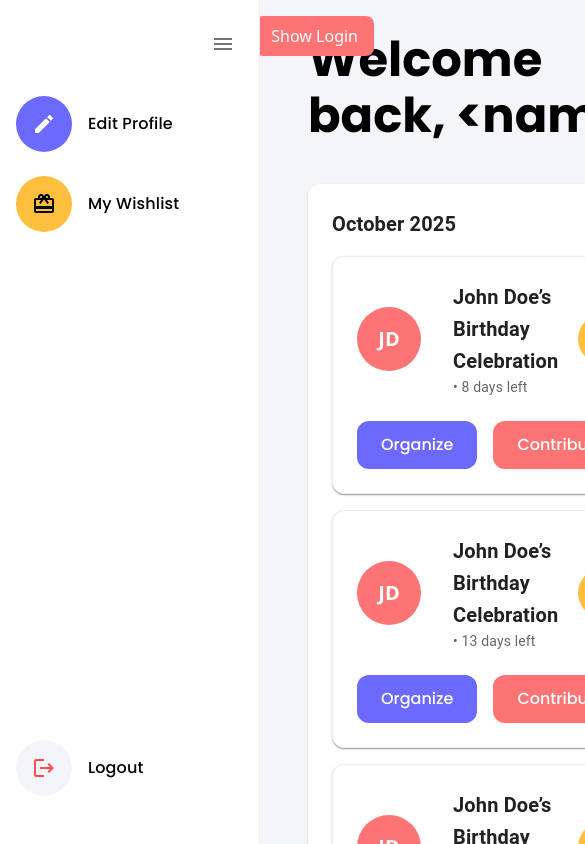
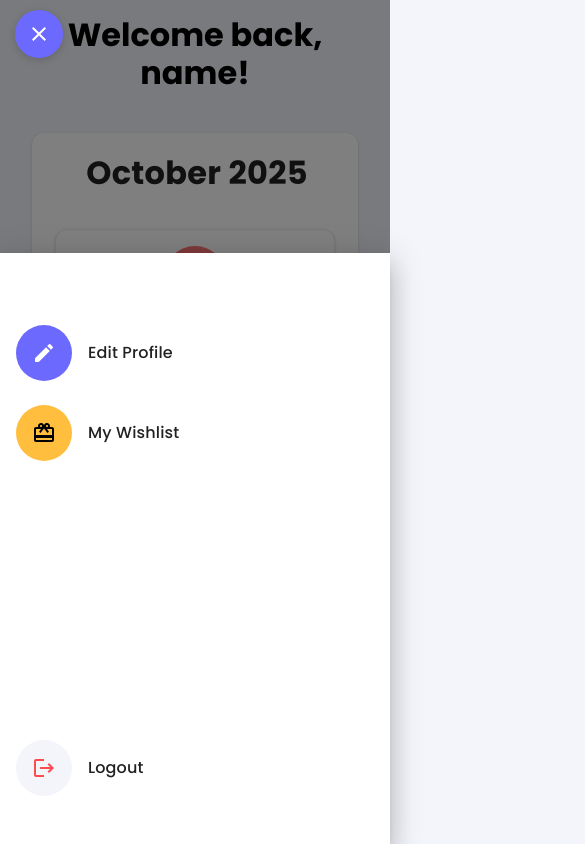
Before and after one commit to filipZlatanovski/symphony-internal-application, a React (Vite) app in the folder front-end/: page / in a window 390 px wide. Shown: the top 844 px of the page, 585 px wide, since content can reach past the window. Built offline with nearby package versions, Linux system fonts and the light colour scheme.

Commit message:
finished mobile responsivenes

```diff
--- a/front-end/src/App.tsx
+++ b/front-end/src/App.tsx
@@ -48,12 +48,12 @@ export default function App() {
           }}
         />
         <Homepage />
-        <button
+        {/* <button
           onClick={toggleView}
           className="fixed top-4 right-4 bg-[#fe7475] text-white px-4 py-2 rounded-lg z-50"
         >
           Show Login
-        </button>
+        </button> */}
         {/* <button
           className="fixed top-40 right-4 bg-[#fe7475] text-white px-4 py-2 rounded-lg z-50"
           onClick={handleOpenEditProfileModal}
--- a/front-end/src/components/BirthdayCard/BirthdayCard.tsx
+++ b/front-end/src/components/BirthdayCard/BirthdayCard.tsx
@@ -34,34 +34,74 @@ const BirthdayCard = ({
 }: BirthdayCardProps) => {
   return (
     <motion.div whileHover={{ scale: 1.02 }} transition={{ duration: 0.3 }}>
-      <Paper sx={birthdayCardStyles}>
+      <Paper
+        sx={{
+          ...birthdayCardStyles,
+          // only change width on mobile
+          width: { xs: "95%", sm: "100%" },
+          mx: { xs: "auto", sm: 0 }, // center on mobile
+          p: { xs: 2, sm: 3 },
+        }}
+      >
         {/* Top Row */}
-        <Box sx={birthdayCardTopRow}>
-          {/* Avatar initials */}
+        <Box
+          sx={{
+            ...birthdayCardTopRow,
+            flexDirection: { xs: "column", sm: "row" },
+            alignItems: { xs: "center", sm: "center" },
+            textAlign: { xs: "center", sm: "left" },
+            gap: { xs: 2, sm: 0 },
+          }}
+        >
+          {/* Avatar */}
           <Box
             component={motion.div}
             whileHover={{ scale: 1.1 }}
-            sx={birthdayCardAvatarStyles}
+            sx={{
+              ...birthdayCardAvatarStyles,
+              width: { xs: 64, sm: 64 },
+              height: { xs: 64, sm: 64 },
+              fontSize: { xs: "1.2rem", sm: "1.25rem" },
+              mr: { xs: 0, sm: 2 },
+            }}
           >
             {name[0]}
             {lastName[0]}
           </Box>
 
           {/* Info */}
-          <Box sx={{ flex: 1, ml: 2 }}>
-            <Typography variant="h6" sx={{ fontWeight: "bold" }}>
+          <Box sx={{ flex: 1, ml: { xs: 0, sm: 2 } }}>
+            <Typography
+              variant="h6"
+              sx={{
+                fontWeight: "bold",
+                fontSize: { xs: "1.15rem", sm: "1.25rem" },
+                fontFamily: "Poppins",
+              }}
+            >
               {name} {lastName}’s Birthday Celebration
             </Typography>
-            <Typography variant="body2" color="text.secondary">
+            <Typography
+              variant="body2"
+              color="text.secondary"
+              sx={{
+                fontSize: { xs: "0.95rem", sm: "1rem" },
+                fontFamily: "Poppins",
+              }}
+            >
               {birthdayDate} • {daysLeft} days left
             </Typography>
           </Box>
 
           {/* Wishlist button */}
-          <Tooltip title={`<name's> wishlist`} arrow placement="top">
+          <Tooltip title={`${name}'s wishlist`} arrow placement="top">
             <IconButton
               onClick={() => onWishlistClick(id)}
-              sx={birthdayCardWishlistButtonStyles}
+              sx={{
+                ...birthdayCardWishlistButtonStyles,
+                mt: { xs: 1.5, sm: 0 },
+                alignSelf: { xs: "center", sm: "flex-start" },
+              }}
             >
               <CardGiftcard />
             </IconButton>
@@ -69,7 +109,14 @@ const BirthdayCard = ({
         </Box>
 
         {/* Bottom Buttons */}
-        <Box sx={birthdayCardButtonsContainer}>
+        <Box
+          sx={{
+            ...birthdayCardButtonsContainer,
+            flexDirection: { xs: "column", sm: "row" },
+            justifyContent: { xs: "center", sm: "flex-end" },
+            gap: { xs: 1.5, sm: 2 },
+          }}
+        >
           <Button
             type="button"
             content="Organize"
@@ -89,3 +136,71 @@ const BirthdayCard = ({
 };
 
 export default BirthdayCard;
+
+// const BirthdayCard = ({
+//   id,
+//   name,
+//   lastName,
+//   birthdayDate,
+//   daysLeft,
+//   onWishlistClick,
+//   onOrganize,
+//   onContribute,
+// }: BirthdayCardProps) => {
+//   return (
+//     <motion.div whileHover={{ scale: 1.02 }} transition={{ duration: 0.3 }}>
+//       <Paper sx={birthdayCardStyles}>
+//         {/* Top Row */}
+//         <Box sx={birthdayCardTopRow}>
+//           {/* Avatar initials */}
+//           <Box
+//             component={motion.div}
+//             whileHover={{ scale: 1.1 }}
+//             sx={birthdayCardAvatarStyles}
+//           >
+//             {name[0]}
+//             {lastName[0]}
+//           </Box>
+
+//           {/* Info */}
+//           <Box sx={{ flex: 1, ml: 2 }}>
+//             <Typography variant="h6" sx={{ fontWeight: "bold" }}>
+//               {name} {lastName}’s Birthday Celebration
+//             </Typography>
+//             <Typography variant="body2" color="text.secondary">
+//               {birthdayDate} • {daysLeft} days left
+//             </Typography>
+//           </Box>
+
+//           {/* Wishlist button */}
+//           <Tooltip title={`<name's> wishlist`} arrow placement="top">
+//             <IconButton
+//               onClick={() => onWishlistClick(id)}
+//               sx={birthdayCardWishlistButtonStyles}
+//             >
+//               <CardGiftcard />
+//             </IconButton>
+//           </Tooltip>
+//         </Box>
+
+//         {/* Bottom Buttons */}
+//         <Box sx={birthdayCardButtonsContainer}>
+//           <Button
+//             type="button"
+//             content="Organize"
+//             handleClick={() => onOrganize(id)}
+//             variant="primary"
+//           />
+//           <Button
+//             type="button"
+//             content="Contribute"
+//             handleClick={() => onContribute(id)}
+//             variant="secondary"
+//           />
+//         </Box>
+//       </Paper>
+//     </motion.div>
+//   );
+// };
+
+// export default BirthdayCard;
--- a/front-end/src/components/DoubleConfirmationModal/DoubleConfirmationModal.tsx
+++ b/front-end/src/components/DoubleConfirmationModal/DoubleConfirmationModal.tsx
@@ -5,6 +5,7 @@ import TypographyText from "../TypographyText/TypographyText";
 
 interface DoubleConfirmationModal {
   isOpen: boolean;
+  isMobile: boolean;
   onClose: () => void;
   type: "organize" | "contribute" | undefined;
   openOrganizerModal: () => void;
@@ -13,6 +14,7 @@ interface DoubleConfirmationModal {
 
 export default function DoubleConfirmationModal({
   isOpen,
+  isMobile,
   onClose,
   type,
   openOrganizerModal,
@@ -22,7 +24,7 @@ export default function DoubleConfirmationModal({
     <ModalContainer open={isOpen} onClose={onClose}>
       {type === "contribute" ? (
         <>
-          <CloseButton onClose={onClose} />
+          {isMobile ? "" : <CloseButton onClose={onClose} />}
           <div className="pt-5 text-center">
             <TypographyText
               text={`Are you sure you want to contribute to <name's> birthday gift?`}
@@ -49,7 +51,7 @@ export default function DoubleConfirmationModal({
         </>
       ) : (
         <>
-          <CloseButton onClose={onClose} />
+          {isMobile ? "" : <CloseButton onClose={onClose} />}
           <div className="pt-5 text-center">
             <TypographyText
               text={`Are you sure you want to organize <name's> birthday gift?`}
--- a/front-end/src/components/Homepage/Homepage.tsx
+++ b/front-end/src/components/Homepage/Homepage.tsx
@@ -1,16 +1,29 @@
-import { Box, Container } from "@mui/material";
+import {
+  Box,
+  Container,
+  Typography,
+  useTheme,
+  useMediaQuery,
+  IconButton,
+} from "@mui/material";
+import MenuIcon from "@mui/icons-material/Menu";
 import { useState } from "react";
 import Sidebar from "../Sidebar/Sidebar";
 import MonthSection from "../MonthSection/MonthSection";
-//import StatsCard from "../StatsCard/StatsCard";
-// import BirthdayModal from "../BirthdayModal/BirthdayModal";
 import OrganizerModal from "../OrganizerModal/OrganizerModal";
 import DoubleConfirmationModal from "../DoubleConfirmationModal/DoubleConfirmationModal";
 import { toast, Toaster } from "react-hot-toast";
-import { monthSectionStyles, containerStatsStyles } from "./homepage.styles";
-import TypographyText from "../TypographyText/TypographyText";
+import {
+  monthSectionStyles,
+  containerStatsStyles,
+  typographyTextStyles,
+  hompageBoxContainerStyles,
+  homepageFirstBoxStyles,
+  hamburgerButtonStyles,
+} from "./homepage.styles";
 import EditProfileModal from "../EditProfileModal/EditProfileModal";
 import WishlistDrawer from "../WishlistDrawer/WishlistDrawer";
+import { Close } from "@mui/icons-material";
 
 const BIRTHDAYS_BY_MONTH = [
   {
@@ -58,6 +71,9 @@ const Homepage = () => {
     useState<boolean>(false);
   const [drawerVisible, setDrawerVisible] = useState<boolean>(false);
 
+  const theme = useTheme();
+  const isMobile = useMediaQuery(theme.breakpoints.down("md"));
+
   const handleDrawerVisible = () => {
     setDrawerVisible((prevState) => !prevState);
   };
@@ -103,6 +119,7 @@ const Homepage = () => {
       />
       {isOrganizerModalOpen && (
         <OrganizerModal
+          isMobile={isMobile}
           isOpen={isOrganizerModalOpen}
           onClose={() => {
             closeAllModals();
@@ -117,6 +134,7 @@ const Homepage = () => {
       {isDoubleConfirmationModalOpen && (
         <DoubleConfirmationModal
           isOpen={isDoubleConfirmationModalOpen}
+          isMobile={isMobile}
           onClose={handeDoubleConfirmationModalClose}
           type={confirmationType}
           openOrganizerModal={handleOrganizerModal}
@@ -135,39 +153,34 @@ const Homepage = () => {
       )}
       {drawerVisible && (
         <WishlistDrawer
+          isMobile={isMobile}
           anchor="right"
           isOpen={drawerVisible}
           onClose={handleDrawerVisible}
         />
       )}
-      <Box
-        sx={{ display: "flex", minHeight: "100vh", backgroundColor: "#f4f5fb" }}
-      >
+      <Box sx={homepageFirstBoxStyles}>
+        {isMobile && (
+          <IconButton
+            onClick={() => setSidebarOpen(!sidebarOpen)}
+            sx={hamburgerButtonStyles}
+          >
+            {isMobile && sidebarOpen ? <Close /> : <MenuIcon />}
+          </IconButton>
+        )}
         <Sidebar
           open={sidebarOpen}
+          isMobile={isMobile}
           setOpen={setSidebarOpen}
           onLogout={() => console.log("Logout")}
           onEditProfile={handleEditProfileModal}
           onWishlist={() => console.log("Wishlist")}
         />
-        <Box
-          component="main"
-          sx={{
-            flexGrow: 1,
-            p: 4,
-            ml: sidebarOpen ? "260px" : "90px",
-            transition: "margin-left 0.4s ease-in-out",
-          }}
-        >
+        <Box component="main" sx={hompageBoxContainerStyles(sidebarOpen)}>
           <Container maxWidth={false} sx={containerStatsStyles}>
-            <TypographyText variant="h3" text="Welcome back, <name>!" />
-            {/* CSS Grid for stats
-            <Box sx={statsStyles}>
-              {STATS.map((s, i) => (
-                <StatsCard key={i} {...s} />
-              ))}
-            </Box> */}
-            {/* Simple Box for month sections */}
+            <Typography variant="h3" sx={typographyTextStyles}>
+              Welcome back, name!
+            </Typography>
             <Box sx={monthSectionStyles}>
               {BIRTHDAYS_BY_MONTH.map((m, i) => (
                 <MonthSection
--- a/front-end/src/components/Homepage/homepage.styles.ts
+++ b/front-end/src/components/Homepage/homepage.styles.ts
@@ -18,6 +18,8 @@ export const mainCardStyles = {
 
 export const monthSectionStyles = {
   display: "flex",
+  justifyContent: "center",
+  alignItems: "center",
   flexDirection: "column",
   gap: 2,
 };
@@ -44,3 +46,60 @@ export const sidebarStyles = (sidebar: boolean) => ({
   transition: "margin-left 0.3s ease-in-out",
   width: sidebar ? "calc(100% - 10px)" : "100%",
 });
+
+export const typographyTextStyles = {
+  fontFamily: "Poppins",
+  fontWeight: 700,
+  mb: 5,
+  fontSize: {
+    xs: "2rem",
+    sm: "2.25rem",
+    md: "2.5rem",
+    lg: "2.75rem",
+    xl: "3rem",
+  },
+  lineHeight: {
+    xs: 1.2,
+    sm: 1.3,
+    md: 1.4,
+    lg: 1.5,
+  },
+  textAlign: {
+    xs: "center",
+    sm: "center",
+    md: "center",
+    lg: "left",
+    xl: "left",
+  },
+};
+
+export const homepageFirstBoxStyles = {
+  display: "flex",
+  minHeight: "100vh",
+  backgroundColor: "#f4f5fb",
+};
+
+export const hompageBoxContainerStyles = (sidebarOpen: boolean) => ({
+  flexGrow: 1,
+  p: { xs: 2, sm: 3, md: 4 },
+  ml: {
+    xs: 0,
+    sm: sidebarOpen ? "260px" : "90px",
+  },
+  transition: "margin-left 0.4s ease-in-out",
+});
+
+export const hamburgerButtonStyles = {
+  position: "fixed",
+  top: 10,
+  left: 15,
+  zIndex: 1400,
+  bgcolor: "#6c69ff",
+  color: "#fff",
+  width: 48,
+  height: 48,
+  boxShadow: "0 2px 8px rgba(0,0,0,0.15)",
+  "&:hover": {
+    bgcolor: "#5a57e6",
+  },
+};
--- a/front-end/src/components/MonthSection/MonthSection.tsx
+++ b/front-end/src/components/MonthSection/MonthSection.tsx
@@ -1,5 +1,11 @@
-import { Paper, Typography, Stack } from "@mui/material";
+import { Paper, Typography, Stack, Box } from "@mui/material";
 import BirthdayCard from "../BirthdayCard/BirthdayCard.tsx";
+import {
+  monthSelectionContainer,
+  monthSelectionMonthText,
+  monthSelectionStack,
+  monthSelectionBox,
+} from "./monthSelection.styles.ts";
 
 interface MonthSectionProps {
   month: string;
@@ -9,35 +15,32 @@ interface MonthSectionProps {
   onWishlistButtonClick: (id: number) => void;
 }
 
-const MonthSection: React.FC<MonthSectionProps> = ({
+export default function MonthSection({
   month,
   birthdays,
   onContributeButtonClick,
   onOrganizeButtonClick,
   onWishlistButtonClick,
-}) => {
+}: MonthSectionProps) {
   return (
-    <Paper sx={{ p: 3, borderRadius: 3 }}>
-      <Typography variant="h6" sx={{ mb: 2, fontWeight: "bold" }}>
-        {month}
-      </Typography>
-      <Stack spacing={2}>
+    <Paper sx={monthSelectionContainer}>
+      <Typography sx={monthSelectionMonthText}>{month}</Typography>
+      <Stack spacing={2} sx={monthSelectionStack}>
         {birthdays.map((b) => (
+          <Box key={b.id} sx={monthSelectionBox}>
             <BirthdayCard
-            key={b.id}
               name={b.name}
               lastName={b.lastName}
               daysLeft={b.daysLeft}
-            id={0}
+              id={b.id}
               birthdayDate={""}
               onWishlistClick={onWishlistButtonClick}
               onOrganize={onOrganizeButtonClick}
               onContribute={onContributeButtonClick}
             />
+          </Box>
         ))}
       </Stack>
     </Paper>
   );
-};
-
-export default MonthSection;
+}
--- /dev/null
+++ b/front-end/src/components/MonthSection/monthSelection.styles.ts
@@ -0,0 +1,28 @@
+export const monthSelectionContainer = {
+  p: { xs: 2, md: 3 },
+  pb: { sm: 2, md: 3 },
+  mb: { sm: 3, md: 5 },
+  borderRadius: 3,
+  width: { xs: "100%", md: "100%" },
+  justifyContent: { xs: "center" },
+  alignItems: { xs: "center" },
+};
+
+export const monthSelectionMonthText = {
+  mb: 4,
+  ml: 0.5,
+  fontWeight: 700,
+  fontSize: { xs: "2rem", sm: "2.25rem", md: "2.5rem" },
+  textAlign: { xs: "center", md: "left" },
+  fontFamily: "Poppins",
+};
+
+export const monthSelectionStack = {
+  flexDirection: { xs: "column", md: "column" },
+  alignItems: { xs: "center", md: "stretch" },
+};
+
+export const monthSelectionBox = {
+  width: { xs: "100%", sm: "90%", md: "100%" },
+  maxWidth: { xs: 1000, md: "none" },
+};
--- a/front-end/src/components/OrganizerModal/OrganizerModal.tsx
+++ b/front-end/src/components/OrganizerModal/OrganizerModal.tsx
@@ -9,12 +9,14 @@ import type { ChangeEvent } from "react";
 
 interface OrganizerModalProps {
   isOpen: boolean;
+  isMobile: boolean;
   onClose: () => void;
   onSubmit: () => void;
 }
 
 export default function OrganizerModal({
   isOpen,
+  isMobile,
   onClose,
   onSubmit,
 }: OrganizerModalProps) {
@@ -30,7 +32,7 @@ export default function OrganizerModal({
   return (
     <Modal open={isOpen} onClose={onClose}>
       <Box sx={organizerModal}>
-        <CloseButton onClose={onClose} />
+        {isMobile ? "" : <CloseButton onClose={onClose} />}
         {/* this should be wrapped in a form component later on */}
         <div className="text-center mt-5">
           <TypographyText text="One Step Closer!" variant="h3" />
@@ -44,7 +46,7 @@ export default function OrganizerModal({
           value={bankDetails}
           onValueChange={handleBankDetailsChange}
         />
-        <div className="flex justify-center items-center mt-5">
+        <div className="flex justify-center items-center mt-5 gap-[3rem]">
           <Button
             variant={`${isFormValid ? "disabled" : "primary"}`}
             type="submit"
@@ -52,6 +54,14 @@ export default function OrganizerModal({
             handleClick={onSubmit}
             disabled={isFormValid}
           />
+          {isMobile && (
+            <Button
+              variant="secondary"
+              type="button"
+              content="Close"
+              handleClick={onClose}
+            />
+          )}
         </div>
       </Box>
     </Modal>
--- a/front-end/src/components/Sidebar/Sidebar.tsx
+++ b/front-end/src/components/Sidebar/Sidebar.tsx
@@ -1,5 +1,5 @@
-import { Box, IconButton, Typography } from "@mui/material";
-import { Edit, CardGiftcard, Logout, Menu } from "@mui/icons-material";
+import { Box, IconButton, Typography, Drawer } from "@mui/material";
+import { Edit, CardGiftcard, Logout, Menu, Close } from "@mui/icons-material";
 import {
   sidebarBoxStyles,
   profileIconStyles,
@@ -12,43 +12,44 @@ import {
 
 interface SidebarProps {
   open: boolean;
+  isMobile: boolean;
   setOpen: (open: boolean) => void;
   onEditProfile: () => void;
   onWishlist: () => void;
   onLogout: () => void;
 }
 
-const Sidebar: React.FC<SidebarProps> = ({
+export default function Sidebar({
   open,
+  isMobile,
   setOpen,
   onEditProfile,
   onWishlist,
   onLogout,
-}) => {
-  return (
-    <Box sx={sidebarBoxStyles(open)}>
-      {/* Toggle button */}
+}: SidebarProps) {
+  const sidebarContent = (
+    <Box sx={sidebarBoxStyles(open, isMobile)}>
       <IconButton
         onClick={() => setOpen(!open)}
         sx={{ mb: 4, alignSelf: open ? "flex-end" : "center" }}
       >
-        <Menu />
+        {open && isMobile ? null : open ? <Close /> : <Menu />}
       </IconButton>
-
-      {/* Profile */}
       <Box sx={profileIconStyles} onClick={onEditProfile}>
         <IconButton sx={profileIconButtonStyles}>
           <Edit />
         </IconButton>
-        <Typography sx={sidebarTextStyles(open)}>Edit Profile</Typography>
+        <Typography sx={sidebarTextStyles(open, isMobile)}>
+          Edit Profile
+        </Typography>
       </Box>
-
-      {/* Wishlist */}
       <Box sx={iconButtonStyles} onClick={onWishlist}>
         <IconButton sx={wishlistIconStyles}>
           <CardGiftcard />
         </IconButton>
-        <Typography sx={sidebarTextStyles(open)}>My Wishlist</Typography>
+        <Typography sx={sidebarTextStyles(open, isMobile)}>
+          My Wishlist
+        </Typography>
       </Box>
 
       {/* Spacer */}
@@ -59,10 +60,27 @@ const Sidebar: React.FC<SidebarProps> = ({
         <IconButton sx={logoutButtonStyles}>
           <Logout />
         </IconButton>
-        <Typography sx={sidebarTextStyles(open)}>Logout</Typography>
+        <Typography sx={sidebarTextStyles(open, isMobile)}>Logout</Typography>
       </Box>
     </Box>
   );
-};
 
-export default Sidebar;
+  if (isMobile) {
+    return (
+      <>
+        <Drawer
+          anchor="bottom"
+          open={open}
+          onClose={() => setOpen(false)}
+          ModalProps={{
+            keepMounted: true,
+          }}
+        >
+          {sidebarContent}
+        </Drawer>
+      </>
+    );
+  }
+
+  return <Box sx={sidebarBoxStyles(open, isMobile)}>{sidebarContent}</Box>;
+}
--- a/front-end/src/components/Sidebar/sidebar.styles.ts
+++ b/front-end/src/components/Sidebar/sidebar.styles.ts
@@ -1,8 +1,33 @@
-export const sidebarBoxStyles = (open: boolean) => ({
-  position: "fixed",
-  left: 0,
+import type { SxProps, Theme } from "@mui/material";
+
+export const sidebarBoxStyles = (
+  open: boolean,
+  isMobile: boolean
+): SxProps<Theme> => {
+  if (isMobile) {
+    return {
+      width: "50%",
+      maxWidth: "50wv",
+      display: "flex",
+      justifyContent: "center",
+      alignItems: "center",
+      flexDirection: "column",
+      height: "70vh",
+      py: 3,
+      px: 2,
+      bgcolor: "#fff",
+      boxSizing: "border-box",
+      overflowY: "auto",
+      overflowX: "none",
+      transition: "none",
+    };
+  }
+
+  return {
+    position: isMobile ? "relative" : "fixed",
     top: 0,
     bottom: 0,
+    left: 0,
     width: open ? 260 : 90,
     bgcolor: "#fff",
     borderRight: "1px solid #eee",
@@ -11,9 +36,36 @@ export const sidebarBoxStyles = (open: boolean) => ({
     alignItems: "flex-start",
     py: 3,
     px: 2,
-  zIndex: 1000,
     transition: "width 0.5s ease",
+    boxShadow: open ? "2px 0 8px rgba(0,0,0,0.15)" : "none",
+  };
+};
+
+export const sidebarOverlayStyles = (open: boolean, isMobile: boolean) => ({
+  display: isMobile && open ? "block" : "none",
+  position: "fixed",
+  top: 0,
+  left: 0,
+  right: 0,
+  bottom: 0,
+  bgcolor: "rgba(0, 0, 0, 0.5)",
+  zIndex: 1200,
+  transition: "opacity 0.3s ease",
 });
+
+export const hamburgerButtonStyles = {
+  position: "fixed",
+  top: 16,
+  left: 16,
+  bgcolor: "#6c69ff",
+  color: "#fff",
+  width: 48,
+  height: 48,
+  boxShadow: "0 2px 8px rgba(0,0,0,0.15)",
+  "&:hover": {
+    bgcolor: "#5a57e6",
+  },
+};
 
 export const profileIconStyles = {
   display: "flex",
@@ -31,14 +83,14 @@ export const profileIconButtonStyles = {
   "&:hover": { bgcolor: "#6c69ff" },
 };
 
-export const sidebarTextStyles = (open: boolean) => ({
+export const sidebarTextStyles = (open: boolean, isMobile: boolean) => ({
   ml: 2,
   fontWeight: 500,
   fontFamily: "Poppins, sans-serif",
   whiteSpace: "nowrap",
   overflow: "hidden",
-  opacity: open ? 1 : 0,
-  maxWidth: open ? 200 : 0,
+  opacity: isMobile || open ? 1 : 0,
+  maxWidth: isMobile || open ? 200 : 0,
   transition: "all 0.5s ease",
 });
 
@@ -65,3 +117,13 @@ export const logoutButtonStyles = {
   height: 56,
   "&:hover": { bgcolor: "#fce4e4" },
 };
+
+export const hompageBoxContainerStyles = (
+  sidebarOpen: boolean,
+  isMobile: boolean
+) => ({
+  marginLeft: isMobile ? 0 : sidebarOpen ? 260 : 90,
+  transition: isMobile ? "none" : "margin-left 0.5s ease",
+  width: isMobile ? "100%" : `calc(100% - ${sidebarOpen ? 260 : 90}px)`,
+  minHeight: "100vh",
+});
--- a/front-end/src/components/TypographyText/typography.styles.ts
+++ b/front-end/src/components/TypographyText/typography.styles.ts
@@ -1,7 +1,6 @@
 const typographyStyle = {
   fontFamily: "Poppins",
   fontWeight: 700,
-  whiteSpace: "wrap",
   mb: 5,
 };
 
--- a/front-end/src/components/WishlistDrawer/WishlistDrawer.tsx
+++ b/front-end/src/components/WishlistDrawer/WishlistDrawer.tsx
@@ -1,11 +1,4 @@
-import {
-  Box,
-  Drawer,
-  List,
-  ListItem,
-  useMediaQuery,
-  useTheme,
-} from "@mui/material";
+import { Box, Drawer, List, ListItem } from "@mui/material";
 import TypographyText from "../TypographyText/TypographyText";
 import CloseButton from "../CloseButton/CloseButton";
 import {
@@ -13,6 +6,7 @@ import {
   drawerMobileStyles,
   wishlistItemsStyles,
 } from "./drawer.styles";
+import Button from "../Button/Button";
 
 interface WishlistItems {
   id: number;
@@ -24,6 +18,7 @@ interface WishlistItems {
 
 interface DrawerProps {
   isOpen: boolean;
+  isMobile: boolean;
   onClose: () => void;
   anchor: "top" | "right" | "bottom" | "left";
 }
@@ -67,14 +62,15 @@ const wishlists: WishlistItems[] = [
   },
 ];
 
-export default function WishlistDrawer({ isOpen, onClose }: DrawerProps) {
-  const theme = useTheme();
-  const isMobile = useMediaQuery(theme.breakpoints.down("sm"));
-
+export default function WishlistDrawer({
+  isOpen,
+  onClose,
+  isMobile,
+}: DrawerProps) {
   const DrawerList = (
     <Box>
       <List>
-        <CloseButton onClose={onClose} />
+        {isMobile ? "" : <CloseButton onClose={onClose} />}
         <div className="mt-[3rem] px-3 text-center">
           <TypographyText text={`<name's> Wishlist`} variant="h4" />
         </div>
@@ -84,6 +80,16 @@ export default function WishlistDrawer({ isOpen, onClose }: DrawerProps) {
           </ListItem>
         ))}
       </List>
+      {isMobile && (
+        <div className="flex justify-center items-center pt-[3rem]">
+          <Button
+            type="button"
+            handleClick={onClose}
+            content="Close"
+            variant="secondary"
+          />
+        </div>
+      )}
     </Box>
   );
 
```
Lines whose indentation alone changed are shown as unchanged.
